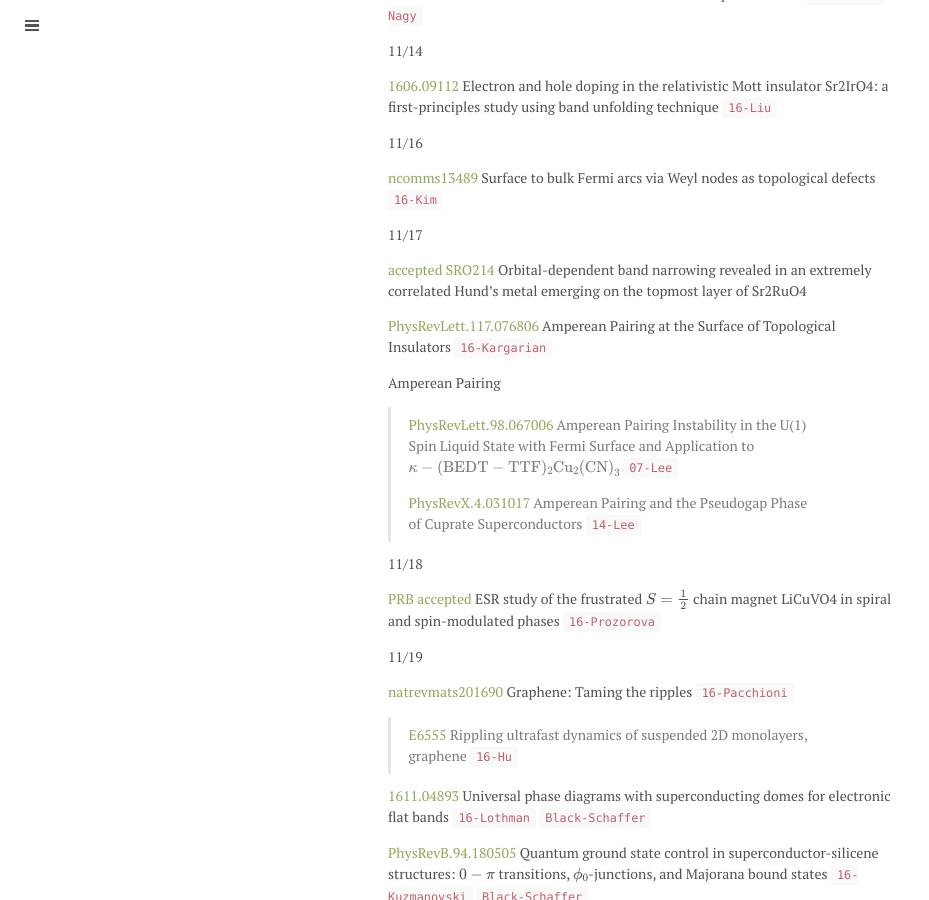
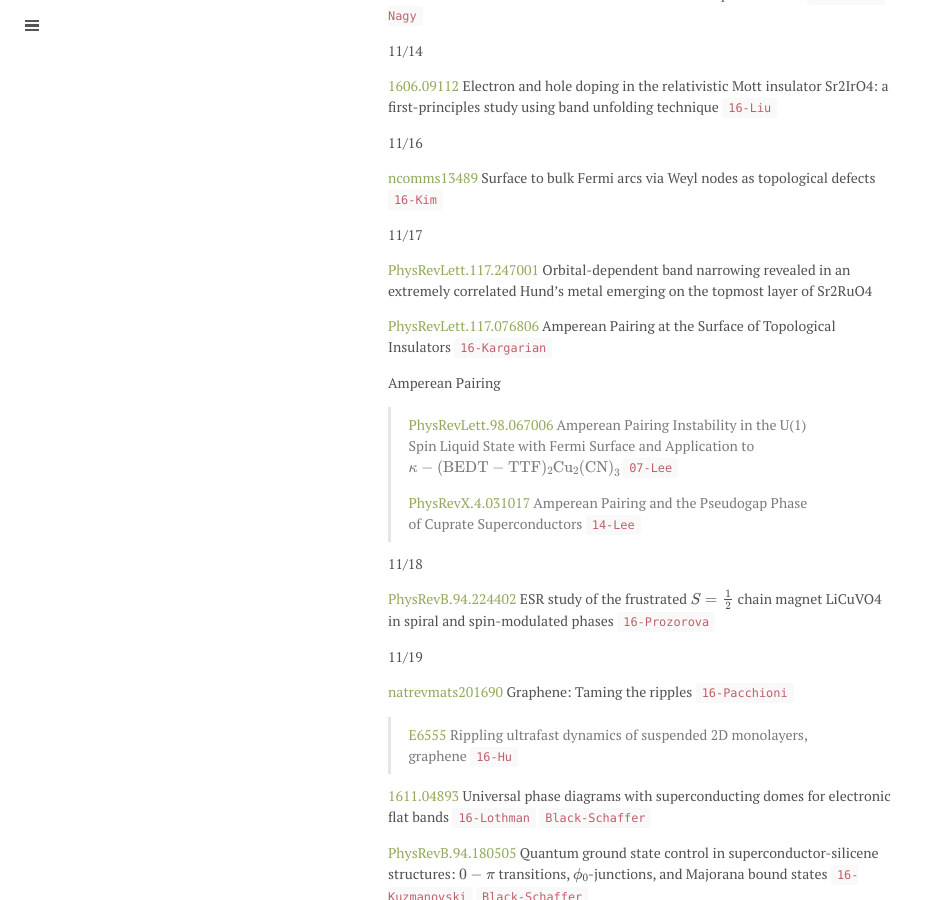
Before and after one commit to qkrwlsghdcjsworlt/work, a Jekyll site: the page built from 201611.md, in a window 1280 px wide and 900 px high, scrolled down 2993 px. Shown: the whole window, without its empty margins (0-929 px from the left). Built offline with Jekyll 4.4.1, drawn with Linux system fonts in a browser that asks for light colours; formulas are drawn with MathJax 3.

Commit message:
“update”

```diff
--- a/201611.md
+++ b/201611.md
@@ -126,7 +126,7 @@
 
 11/17
 
-[accepted SRO214](https://journals.aps.org/prl/accepted/bd072Y96H4411a5379e319607e2713eeb86565f4e) Orbital-dependent band narrowing revealed in an extremely correlated Hund's metal emerging on the topmost layer of Sr2RuO4
+[PhysRevLett.117.247001](https://journals.aps.org/prl/abstract/10.1103/PhysRevLett.117.247001) Orbital-dependent band narrowing revealed in an extremely correlated Hund's metal emerging on the topmost layer of Sr2RuO4
 
 
 [PhysRevLett.117.076806](http://journals.aps.org/prl/abstract/10.1103/PhysRevLett.117.076806) Amperean Pairing at the Surface of Topological Insulators `16-Kargarian`
@@ -142,7 +142,7 @@
 
 11/18
 
-[PRB accepted](http://journals.aps.org/prb/accepted/03075OeaDed1df3571ee1267c531f666662ee2c7f) ESR study of the frustrated \\( S=\frac{1}{2} \\) chain magnet LiCuVO4 in spiral and spin-modulated phases `16-Prozorova`
+[PhysRevB.94.224402](http://journals.aps.org/prb/abstract/10.1103/PhysRevB.94.224402) ESR study of the frustrated \\( S=\frac{1}{2} \\) chain magnet LiCuVO4 in spiral and spin-modulated phases `16-Prozorova`
 
 11/19
 
```
Also changed, not shown: 201612.md (+2 -0 lines).
